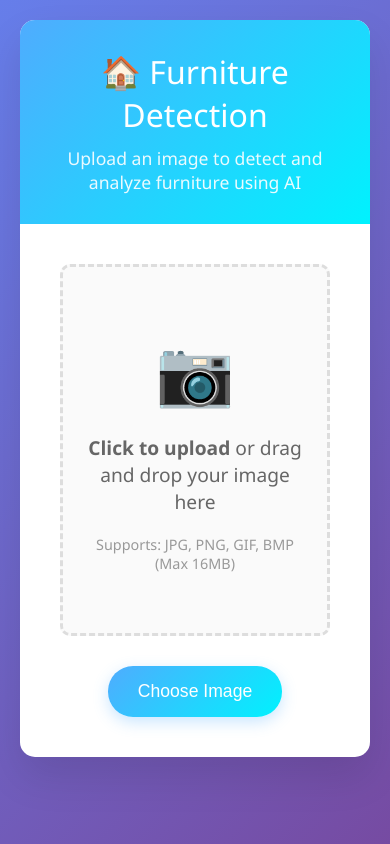
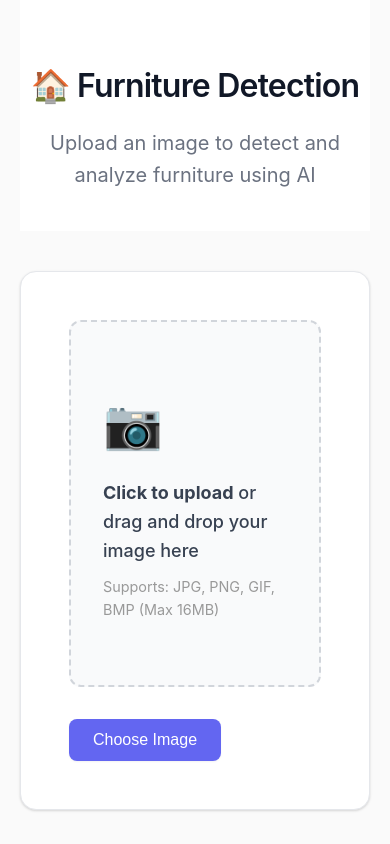
Before and after one commit to peterallen-net/furniture-detection-app, a Flask app: page / in a window 390 px wide. Run offline with Flask 3, Linux system fonts and the light colour scheme.

Commit message:
Update UI design to match Cal.com aesthetic
- Redesigned interface with clean, modern Cal.com-inspired styling
- Updated typography to use system fonts with proper weights
- Implemented card-based layout with subtle shadows and borders
- Changed color scheme to professional grays and indigo accents
- Enhanced spacing and padding for better visual hierarchy
- Improved button styling with modern rounded corners
- Added proper hover states and transitions
- Maintained responsive design for mobile devices
- Created cleaner, more professional user experience

```diff
--- a/templates/index.html
+++ b/templates/index.html
@@ -12,75 +12,90 @@
         }
 
         body {
-            font-family: 'Segoe UI', Tahoma, Geneva, Verdana, sans-serif;
-            background: linear-gradient(135deg, #667eea 0%, #764ba2 100%);
+            font-family: -apple-system, BlinkMacSystemFont, 'Segoe UI', 'Roboto', 'Oxygen', 'Ubuntu', 'Cantarell', sans-serif;
+            background: #fafafa;
             min-height: 100vh;
-            padding: 20px;
+            color: #1f2937;
+            line-height: 1.6;
         }
 
         .container {
             max-width: 1200px;
             margin: 0 auto;
-            background: white;
-            border-radius: 15px;
-            box-shadow: 0 20px 40px rgba(0,0,0,0.1);
-            overflow: hidden;
+            padding: 0 20px;
         }
 
         .header {
-            background: linear-gradient(135deg, #4facfe 0%, #00f2fe 100%);
-            color: white;
-            padding: 30px;
             text-align: center;
+            padding: 60px 0 40px;
+            background: white;
+            margin-bottom: 40px;
         }
 
         .header h1 {
-            font-size: 2.5em;
-            margin-bottom: 10px;
-            font-weight: 300;
+            font-size: 3rem;
+            font-weight: 600;
+            color: #111827;
+            margin-bottom: 16px;
+            letter-spacing: -0.025em;
         }
 
         .header p {
-            font-size: 1.1em;
-            opacity: 0.9;
+            font-size: 1.25rem;
+            color: #6b7280;
+            max-width: 600px;
+            margin: 0 auto;
+            font-weight: 400;
         }
 
         .upload-section {
-            padding: 40px;
-            text-align: center;
+            background: white;
+            border-radius: 16px;
+            padding: 48px;
+            margin-bottom: 32px;
+            box-shadow: 0 1px 3px 0 rgba(0, 0, 0, 0.1), 0 1px 2px 0 rgba(0, 0, 0, 0.06);
+            border: 1px solid #e5e7eb;
         }
 
         .upload-area {
-            border: 3px dashed #ddd;
-            border-radius: 10px;
-            padding: 60px 20px;
-            margin-bottom: 30px;
-            transition: all 0.3s ease;
+            border: 2px dashed #d1d5db;
+            border-radius: 12px;
+            padding: 64px 32px;
+            margin-bottom: 32px;
+            transition: all 0.2s ease;
             cursor: pointer;
-            background: #fafafa;
+            background: #f9fafb;
+            position: relative;
         }
 
         .upload-area:hover {
-            border-color: #4facfe;
-            background: #f0f8ff;
+            border-color: #6366f1;
+            background: #f8fafc;
         }
 
         .upload-area.dragover {
-            border-color: #4facfe;
-            background: #e6f3ff;
-            transform: scale(1.02);
+            border-color: #6366f1;
+            background: #eef2ff;
+            transform: scale(1.01);
         }
 
         .upload-icon {
-            font-size: 4em;
-            color: #ddd;
-            margin-bottom: 20px;
+            font-size: 3rem;
+            color: #9ca3af;
+            margin-bottom: 16px;
         }
 
         .upload-text {
-            font-size: 1.2em;
-            color: #666;
-            margin-bottom: 20px;
+            font-size: 1.125rem;
+            color: #374151;
+            margin-bottom: 8px;
+            font-weight: 500;
+        }
+
+        .upload-subtext {
+            font-size: 0.875rem;
+            color: #6b7280;
+            margin-top: 8px;
         }
 
         .file-input {
@@ -88,36 +103,46 @@
         }
 
         .upload-btn {
-            background: linear-gradient(135deg, #4facfe 0%, #00f2fe 100%);
+            background: #6366f1;
             color: white;
             border: none;
-            padding: 15px 30px;
-            border-radius: 25px;
-            font-size: 1.1em;
+            padding: 12px 24px;
+            border-radius: 8px;
+            font-size: 1rem;
+            font-weight: 500;
             cursor: pointer;
-            transition: all 0.3s ease;
-            box-shadow: 0 5px 15px rgba(79, 172, 254, 0.3);
+            transition: all 0.2s ease;
+            box-shadow: 0 1px 2px 0 rgba(0, 0, 0, 0.05);
         }
 
         .upload-btn:hover {
-            transform: translateY(-2px);
-            box-shadow: 0 8px 25px rgba(79, 172, 254, 0.4);
+            background: #4f46e5;
+            box-shadow: 0 4px 6px -1px rgba(0, 0, 0, 0.1), 0 2px 4px -1px rgba(0, 0, 0, 0.06);
         }
 
         .loading {
             display: none;
             text-align: center;
-            padding: 40px;
+            padding: 64px;
+            background: white;
+            border-radius: 16px;
+            box-shadow: 0 1px 3px 0 rgba(0, 0, 0, 0.1), 0 1px 2px 0 rgba(0, 0, 0, 0.06);
+            border: 1px solid #e5e7eb;
         }
 
         .spinner {
-            border: 4px solid #f3f3f3;
-            border-top: 4px solid #4facfe;
+            border: 3px solid #f3f4f6;
+            border-top: 3px solid #6366f1;
             border-radius: 50%;
-            width: 50px;
-            height: 50px;
+            width: 40px;
+            height: 40px;
             animation: spin 1s linear infinite;
-            margin: 0 auto 20px;
+            margin: 0 auto 16px;
+        }
+
+        .loading p {
+            color: #6b7280;
+            font-size: 1rem;
         }
 
         @keyframes spin {
```
Also changed, not shown: other parts of templates/index.html (+101 -69 lines).
